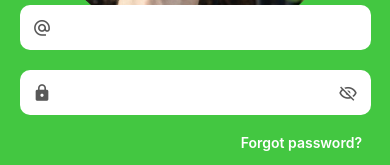
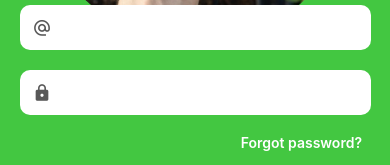
Before and after one commit to anirudh-mk/agriculture-automation-using-iot-frontend-app, a React Native app: screen /loginScreen in a window 390 px wide. Shown: the part 376-541 px from the top of the page. Built offline with nearby package versions, Linux system fonts and the light colour scheme.

Commit message:
optim(components/IconTextInput.js):Password button removed

```diff
--- a/components/IconTextInput.js
+++ b/components/IconTextInput.js
@@ -1,11 +1,11 @@
-import { View, Text, StyleSheet } from 'react-native'
+import { View, StyleSheet } from 'react-native'
 import React, { useState } from 'react'
 import { TextInput } from 'react-native-gesture-handler'
+import { MaterialCommunityIcons } from '@expo/vector-icons';
 
-import { MaterialCommunityIcons } from '@expo/vector-icons';
 import colors from '../utils/Colors';
 
-const IconTextInput = ({ width, height, icon, placeholder, color, borderRadious, isPassword }) => {
+const IconTextInput = ({ width, height, icon, placeholder, color, borderRadious }) => {
 
     const [divWidth, setDivWidth] = useState(0)
 
@@ -20,7 +20,8 @@ const IconTextInput = ({ width, height, icon, placeholder, color, borderRadious,
         height:height,
         backgroundColor:color,
         borderRadius:borderRadious,
-        flexDirection:'row'
+        flexDirection:'row',
+        position:'relative'
         }}
         onLayout={handleLayout}
     >
@@ -32,18 +33,9 @@ const IconTextInput = ({ width, height, icon, placeholder, color, borderRadious,
         />
     </View>
     <TextInput
-        style={ [styles.textInput, { left:height, height:height, width:isPassword?divWidth-((height*2)):divWidth-(height+10)}] }
+        style={ [styles.textInput, { left:height, height:height, width:divWidth-(height+10)}] }
         placeholder={ placeholder }
     />
-    {isPassword && (
-        <View style={ [styles.passwordContainer, { width:height }] }>
-            <MaterialCommunityIcons
-                name='eye-off-outline'
-                size={ 19 }
-                color={ colors.gray }
-            />
-        </View>
-    )}
     </View>
   )
 }
@@ -56,13 +48,6 @@ const styles = StyleSheet.create({
         height:'100%',
         left:0,
     },
-    passwordContainer:{
-        position:'absolute',
-        alignItems:'center',
-        justifyContent:'center',
-        height:'100%',
-        right:0,
-    },
     textInput:{
         position:'absolute',
     },
```
